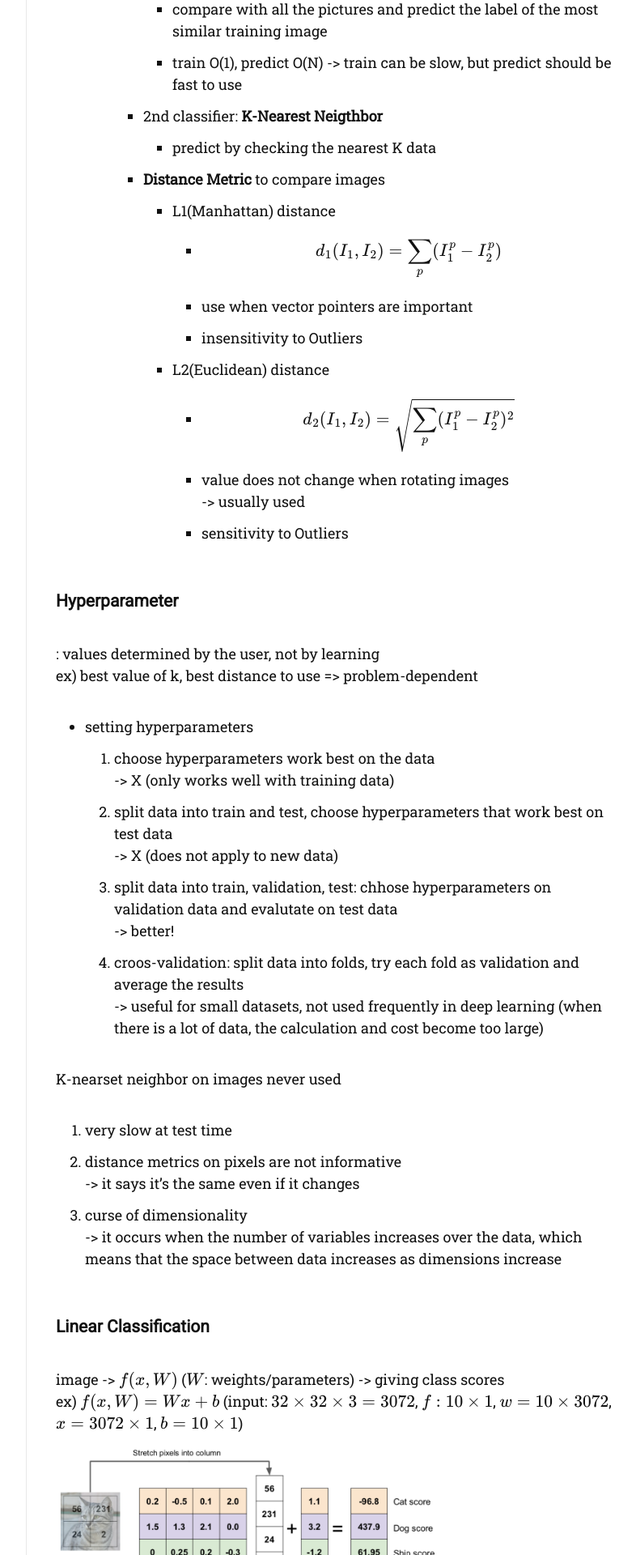
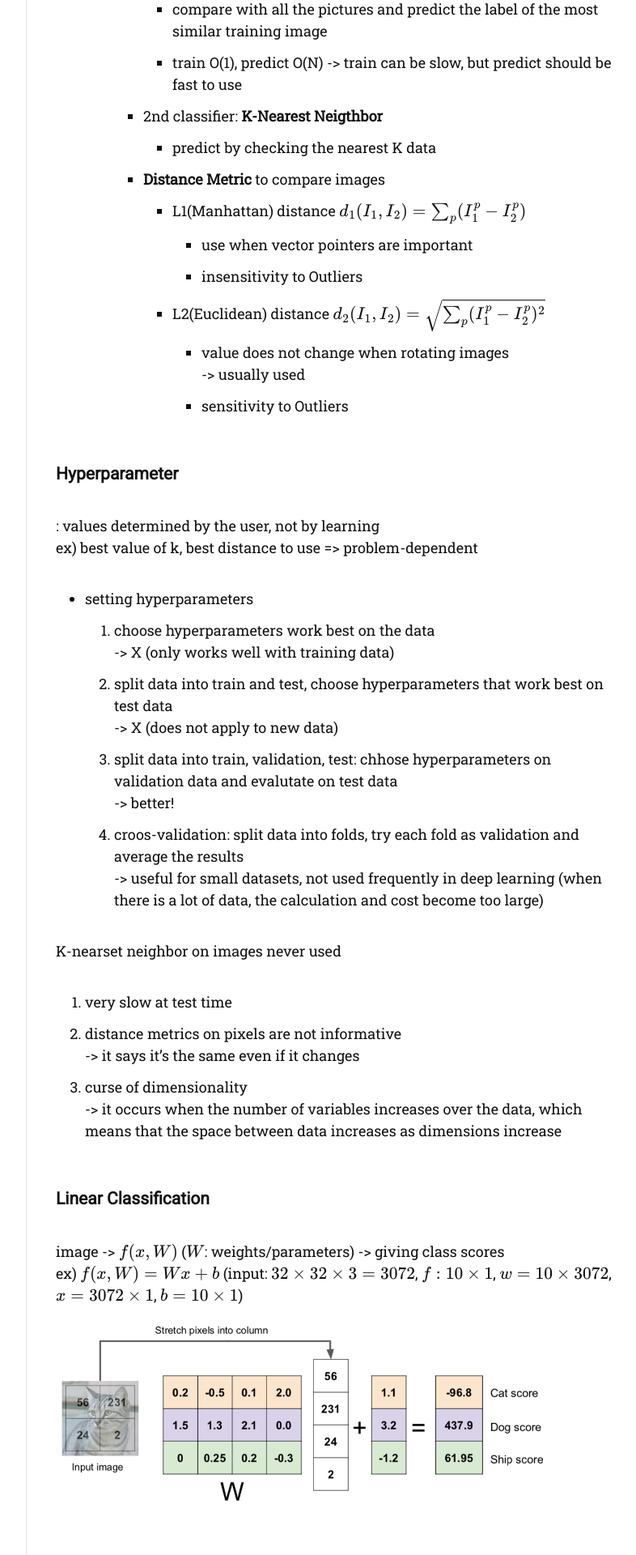
Before and after one commit to dlgur1994/dlgur1994.github.io, a Jekyll site: the page built from _posts/2021-07-18-CS231n-Lecture2.md, in a window 1280 px wide. Shown: the part 1118-3038 px from the top of the page at 81% size, without its empty margins (357-1143 px from the left). Built offline with Jekyll 4.4.1, drawn with Linux system fonts in a browser that asks for light colours; nearby versions of some CDN libraries; some web fonts are replaced; comment, search, counter and statistics services are not loaded; some of the changed text lies outside the part shown.

Commit message:
cs231n lec2 ing 21/07/18

```diff
--- a/_posts/2021-07-18-CS231n-Lecture2.md
+++ b/_posts/2021-07-18-CS231n-Lecture2.md
@@ -34,11 +34,11 @@ math: true
             - predict by checking the nearest K data
         - **Distance Metric** to compare images
             - L1(Manhattan) distance
-                - $$d_1(I_1, I_2) = \sum_p(I_1^p - I_2^p)$$
+                $$d_1(I_1, I_2) = \sum_p(I_1^p - I_2^p)$$
                 - use when vector pointers are important
                 - insensitivity to Outliers
             - L2(Euclidean) distance
-                - $$d_2(I_1,I_2) = \sqrt{\sum_p(I_1^p - I_2^p)^2}$$
+                $$d_2(I_1,I_2) = \sqrt{\sum_p(I_1^p - I_2^p)^2}$$
                 - value does not change when rotating images<br/>
                 -> usually used
                 - sensitivity to Outliers
@@ -67,14 +67,14 @@ K-nearset neighbor on images never used
 ### Linear Classification
 image -> $$f(x, W)$$ ($$W$$: weights/parameters) -> giving class scores<br/>
 ex) $$f(x,W) = Wx + b$$ (input: $$32\times32\times3=3072$$, $$f:10\times1$$, $$w=10\times3072$$, $$x=3072\times1$$, $$b=10\times1$$)
-![1](/images/cs231n/lec2/1.png){: width="70%" height="70%"}
+![1](/images/cs231n/lec2/1.png){: width="90%" height="90%"}
 <br/>
 <br/>
 
 - hard cases for a linear classifier
-    - ![2](/images/cs231n/lec2/2.png){: width="70%" height="70%"}
-    - ![3](/images/cs231n/lec2/3.png){: width="70%" height="70%"}
-    - ![4](/images/cs231n/lec2/4.png){: width="70%" height="70%"}
+    - ![2](/images/cs231n/lec2/2.png){: width="70%" height="50%"}
+    - ![3](/images/cs231n/lec2/3.png){: width="70%" height="50%"}
+    - ![4](/images/cs231n/lec2/4.png){: width="70%" height="50%"}
 
 <br/>
 <br/>
```
